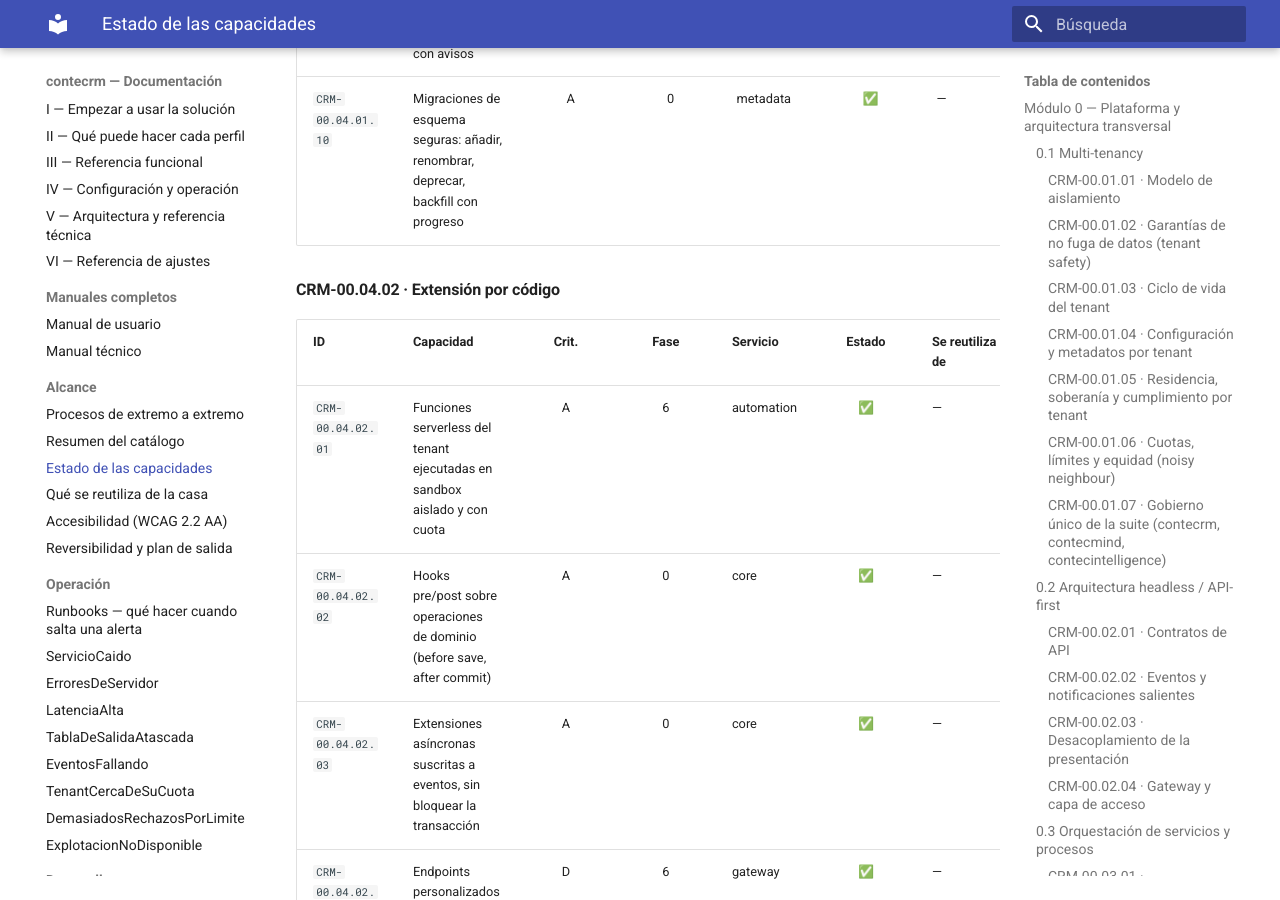
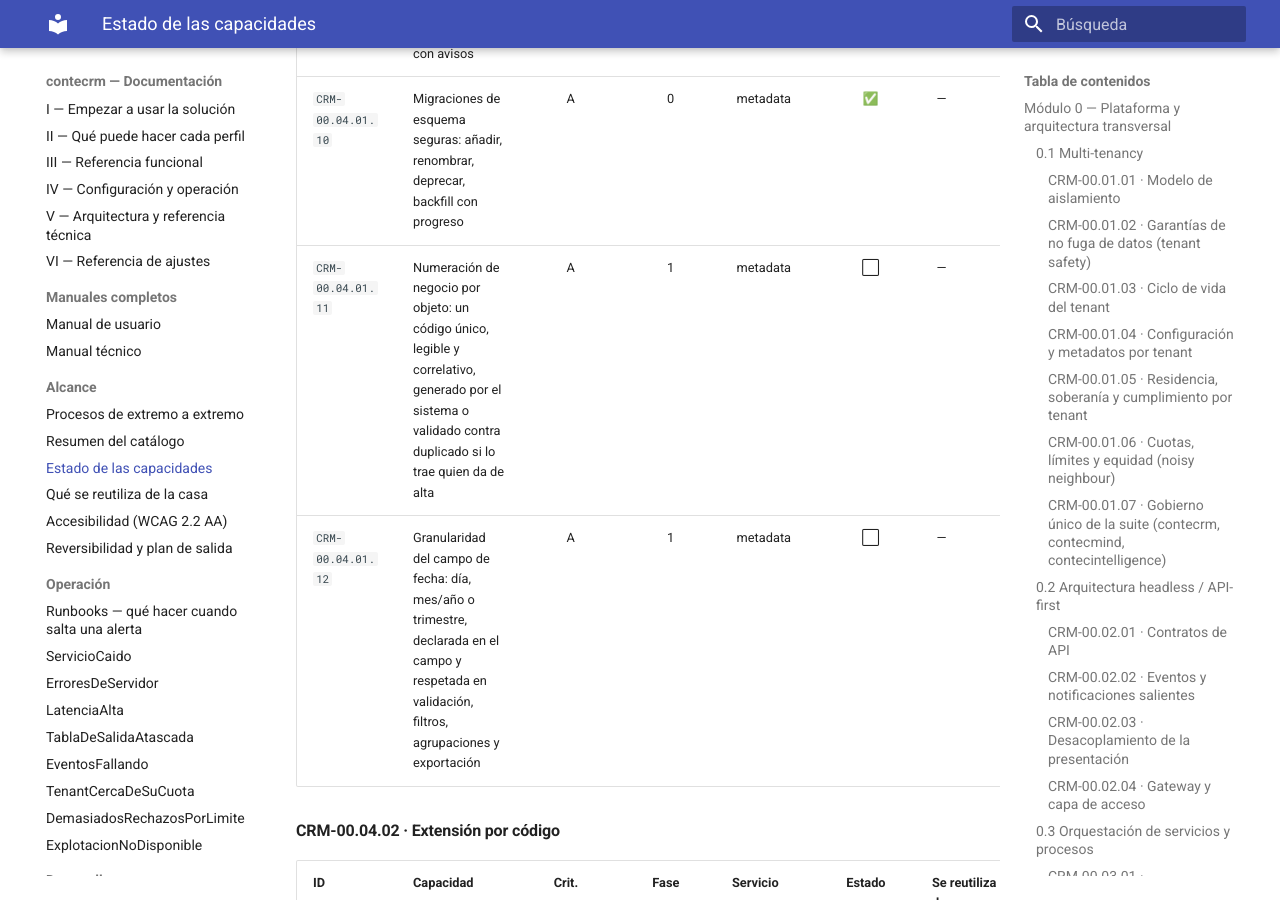
Before and after one commit to contecnova/contecrm, an MkDocs documentation site: the page built from docs/catalogo/estado.md, in a window 1280 px wide and 900 px high, scrolled down 28034 px. Built offline with MkDocs 1.6.1 and Material for MkDocs 9.7.7, drawn with Linux system fonts in a browser that asks for light colours; some of the changed text lies outside the part shown.

Commit message:
Cuatro capacidades nuevas que pide el seguimiento de oportunidades
Contrastado un requerimiento de negocio real —seguimiento y explotación de
oportunidades comerciales, con visitas, hitos, competidores y causas de
pérdida— contra las 772 capacidades del catálogo, requisito a requisito.

Lo que YA estaba y no hacía falta añadir: el ciclo de vida de la oportunidad,
pipelines, líneas, competidores y motivo de pérdida estructurado; la
visibilidad por jerarquía, por equipo, por propietario y por territorio; el
historial de campo con valor anterior y nuevo; los valores de lista globales y
catálogos maestros; los campos calculados y los rollups; las validaciones
declarativas de campo, registro y transición; las actividades —visitas
incluidas— con recordatorios y vencimientos; la importación y la exportación
masivas con validación previa; y que la exportación respete los permisos de
visualización.

Lo que NO estaba, y entra como pendiente, enunciado en genérico y no para un
cliente:

CRM-00.04.01.11 — Numeración de negocio por objeto. Un código único, legible y
correlativo, generado por el sistema o validado contra duplicado si lo trae
quien da de alta. El modelo tiene identificadores opacos, que es lo correcto
para la máquina y no sirve para lo que la gente dice por teléfono.

CRM-00.04.01.12 — Granularidad del campo de fecha. Día, mes/año o trimestre,
declarada en el campo y respetada en validación, filtros, agrupaciones y
exportación. Hoy sólo hay fecha y fecha-hora, así que un hito que de verdad es
«marzo de 2027» se guarda como un día inventado y después se agrupa por ese
día.

CRM-00.04.03.13 — Solo lectura por condición y por procedencia. Hoy
`solo_lectura` es una marca fija del campo, y el diseñador sólo tiene
condiciones de VISIBILIDAD. Falta que un campo que llega de un sistema externo
—o cuyo registro cumple una condición— deje de poder editarse, y que la
pantalla diga por qué y quién manda sobre ese dato.

CRM-03.02.02.08 — Congelación del objetivo de un periodo. Hay cuotas por
usuario, equipo y periodo, y hay bloqueo de periodo de FORECAST, que es otra
cosa. Falta quién puede congelar el objetivo, desde cuándo deja de tocarse, qué
pasa con lo ya cargado y cómo se descongela dejando constancia.

Catálogo: 772 → 776 capacidades, 772 hechas y 4 pendientes.

Co-Authored-By: Claude Opus 5 (1M context) <noreply@anthropic.com>

```diff
--- a/docs/catalogo/catalogo.yaml
+++ b/docs/catalogo/catalogo.yaml
@@ -383,6 +383,8 @@ modulos:
               - {id: CRM-00.04.01.08, visto: '2026-10-26 AUDITADO. El describe trae en UNA llamada campos con su tipo, si son obligatorios, sus restricciones y su etiqueta, mas reglas, layouts y los permisos de quien pregunta ya resueltos. Sin los permisos, cada frontend tendria que deducir si ensena el boton de borrar, y lo deduciria distinto. Un objeto que no existe da 404 en vez de un objeto vacio, que un frontend pintaria como un formulario sin campos: indistinguible de uno que aun no se ha configurado', c: C, fase: 0, svc: metadata, estado: hecho, t: "Esquema expuesto vía API de metadatos (describe) para clientes headless"}
               - {id: CRM-00.04.01.09, c: A, fase: 0, svc: metadata, estado: hecho, t: "Límites y gobierno del esquema (número de campos, índices, profundidad) con avisos"}
               - {id: CRM-00.04.01.10, c: A, fase: 0, svc: metadata, estado: hecho, t: "Migraciones de esquema seguras: añadir, renombrar, deprecar, backfill con progreso"}
+              - {id: CRM-00.04.01.11, c: A, fase: 1, svc: metadata, estado: pendiente, t: "Numeración de negocio por objeto: un código único, legible y correlativo, generado por el sistema o validado contra duplicado si lo trae quien da de alta"}
+              - {id: CRM-00.04.01.12, c: A, fase: 1, svc: metadata, estado: pendiente, t: "Granularidad del campo de fecha: día, mes/año o trimestre, declarada en el campo y respetada en validación, filtros, agrupaciones y exportación"}
 
           - id: CRM-00.04.02
             nombre: Extensión por código
@@ -418,6 +420,7 @@ modulos:
               - {id: CRM-00.04.03.10, visto: '2026-10-26 AUDITADO. El paquete lleva configuracion y NUNCA datos —uno que arrastrara registros convertiria una promocion a produccion en una fuga, porque los datos de pruebas suelen ser copias anonimizadas a medias de clientes reales—. Instalar SIMULA por defecto: instalar de verdad hay que pedirlo, porque el error mas caro de quien maneja un paquete es pulsar el boton creyendo que todavia estaba mirando. Lo que ya existe con otro tipo no se pisa: se informa y se deja fuera, que es lo que evita perder dos semanas de trabajo de un consultor. Y un formato desconocido se rechaza en vez de instalar a ciegas. Mutado: forzando la instalacion real en el bucle, la prueba lo caza', c: A, fase: 2, svc: metadata, estado: hecho, t: "Paquetes de configuración: exportar el esquema de un entorno e instalarlo en otro con control de versión y vuelta atrás"}
               - {id: CRM-00.04.03.11, visto: '2026-10-26 AUDITADO, con el alcance dicho. Lo que hay es la DECISION medida: que campos justifican una columna de verdad, con umbral parametrizable y ordenados por escrituras. Sin un numero, cada cliente que note su lista lenta pediria columna y acabariamos con el ALTER TABLE de siempre disfrazado de optimizacion, y un ALTER TABLE en una tabla compartida por mil tenants los bloquea a todos. La EJECUCION —anadir la columna, rellenar por lotes, indexar y empezar a leer de ella— esta documentada paso a paso en la propia respuesta y se hace a mano en una migracion; `UsoCampo.materializado` existe y hoy no lo pone nadie, asi que un campo ya materializado seguiria saliendo como candidato. Es pequeno y queda dicho. Mutado: quitando el umbral de la consulta, la prueba lo caza', c: A, fase: 2, svc: metadata, estado: hecho, t: "Materializar un campo personalizado como columna real cuando su volumen lo justifique, con migración en línea y sin bloquear a los demás tenants"}
               - {id: CRM-00.04.03.12, c: A, fase: 1, svc: metadata, estado: hecho, t: "Trazabilidad del esquema: quién añadió cada campo, cuándo, con qué uso real y qué pasa si se retira"}
+              - {id: CRM-00.04.03.13, c: A, fase: 1, svc: metadata, estado: pendiente, t: "Solo lectura por condición y por procedencia: un campo que llega de un sistema externo o cuyo registro cumple una condición deja de poder editarse, y la pantalla dice por qué y quién manda sobre ese dato"}
 
           - id: CRM-00.04.04
             nombre: Módulos verticales (caracterización por sector)
@@ -810,6 +813,7 @@ modulos:
               - {id: CRM-03.02.02.05, visto: '2026-09-28 cuota trimestral con sus fechas; el prorrateo se apoya en ellas', c: A, fase: 2, svc: sales, estado: hecho, t: "Prorrateo de cuota por altas y bajas de comerciales a mitad de periodo"}
               - {id: CRM-03.02.02.06, visto: '2026-09-28 consecución contesta sin cuotas —caso normal el primer día— y con ellas', c: A, fase: 2, svc: sales, estado: hecho, reutiliza: "contecflow-PSA:app/services/performance_service.py", t: "Seguimiento de consecución y ranking"}
               - {id: CRM-03.02.02.07, visto: '2026-09-28 cobertura de pipeline contra cuota pedida por la API con el pipeline que llega de fuera', c: A, fase: 2, svc: sales, estado: hecho, reutiliza: "contecflow-PSA:app/services/capacity_planning_service.py + capacity_service.py", t: "Planificación de capacidad y cobertura de pipeline vs. cuota"}
+              - {id: CRM-03.02.02.08, c: A, fase: 2, svc: sales, estado: pendiente, t: "Congelación del objetivo de un periodo: quién puede congelarlo, desde cuándo deja de tocarse, qué pasa con lo ya cargado y cómo se descongela dejando constancia"}
           - id: CRM-03.02.03
             nombre: Incentivos y comisiones (interfaz)
             capacidades:
--- a/docs/catalogo/estado.md
+++ b/docs/catalogo/estado.md
@@ -279,6 +279,8 @@ puede decir que algo está hecho si no lo está.
 | `CRM-00.04.01.08` | Esquema expuesto vía API de metadatos (describe) para clientes headless | C | 0 | metadata | ✅ | — |
 | `CRM-00.04.01.09` | Límites y gobierno del esquema (número de campos, índices, profundidad) con avisos | A | 0 | metadata | ✅ | — |
 | `CRM-00.04.01.10` | Migraciones de esquema seguras: añadir, renombrar, deprecar, backfill con progreso | A | 0 | metadata | ✅ | — |
+| `CRM-00.04.01.11` | Numeración de negocio por objeto: un código único, legible y correlativo, generado por el sistema o validado contra duplicado si lo trae quien da de alta | A | 1 | metadata | ⬜ | — |
+| `CRM-00.04.01.12` | Granularidad del campo de fecha: día, mes/año o trimestre, declarada en el campo y respetada en validación, filtros, agrupaciones y exportación | A | 1 | metadata | ⬜ | — |
 
 #### CRM-00.04.02 · Extensión por código
 
@@ -308,6 +310,7 @@ puede decir que algo está hecho si no lo está.
 | `CRM-00.04.03.10` | Paquetes de configuración: exportar el esquema de un entorno e instalarlo en otro con control de versión y vuelta atrás | A | 2 | metadata | ✅ | — |
 | `CRM-00.04.03.11` | Materializar un campo personalizado como columna real cuando su volumen lo justifique, con migración en línea y sin bloquear a los demás tenants | A | 2 | metadata | ✅ | — |
 | `CRM-00.04.03.12` | Trazabilidad del esquema: quién añadió cada campo, cuándo, con qué uso real y qué pasa si se retira | A | 1 | metadata | ✅ | — |
+| `CRM-00.04.03.13` | Solo lectura por condición y por procedencia: un campo que llega de un sistema externo o cuyo registro cumple una condición deja de poder editarse, y la pantalla dice por qué y quién manda sobre ese dato | A | 1 | metadata | ⬜ | — |
 
 #### CRM-00.04.04 · Módulos verticales (caracterización por sector)
 
@@ -646,7 +649,7 @@ puede decir que algo está hecho si no lo está.
 
 ## Módulo 3 — Ventas (SFA)
 
-65 capacidades · ✅ 65
+66 capacidades · ✅ 65 · ⬜ 1
 
 ### 3.1 Pipeline y oportunidades
 
@@ -707,6 +710,7 @@ puede decir que algo está hecho si no lo está.
 | `CRM-03.02.02.05` | Prorrateo de cuota por altas y bajas de comerciales a mitad de periodo | A | 2 | sales | ✅ | — |
 | `CRM-03.02.02.06` | Seguimiento de consecución y ranking | A | 2 | sales | ✅ | contecflow-PSA:app/services/performance_service.py |
 | `CRM-03.02.02.07` | Planificación de capacidad y cobertura de pipeline vs. cuota | A | 2 | sales | ✅ | contecflow-PSA:app/services/capacity_planning_service.py + capacity_service.py |
+| `CRM-03.02.02.08` | Congelación del objetivo de un periodo: quién puede congelarlo, desde cuándo deja de tocarse, qué pasa con lo ya cargado y cómo se descongela dejando constancia | A | 2 | sales | ⬜ | — |
 
 #### CRM-03.02.03 · Incentivos y comisiones (interfaz)
 
```
Also changed, not shown: other parts of docs/catalogo/estado.md (+2 -2 lines), docs/catalogo/resumen.md (+6 -6 lines), docs/hoja-estado.html (+1 -1 lines).
